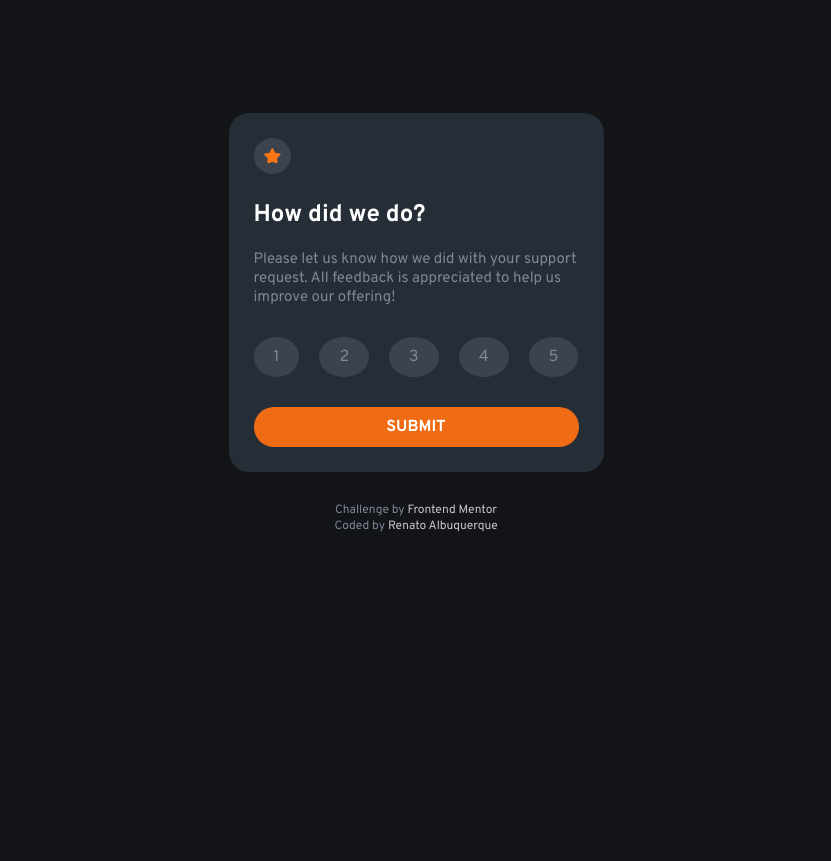
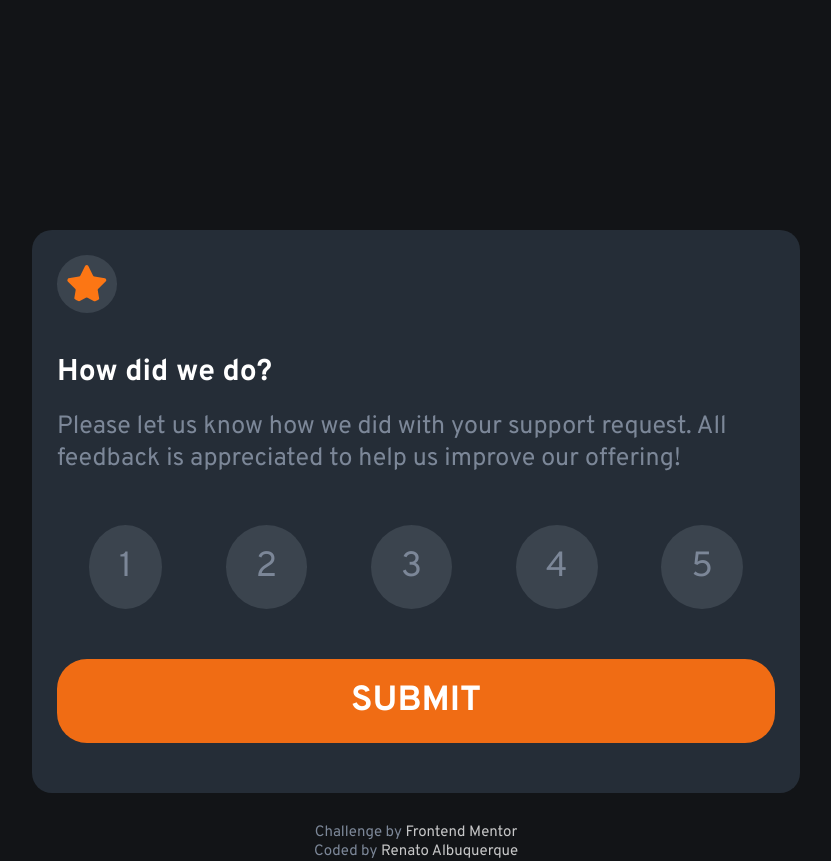
Before and after one commit to renato-albuquerque/interactive-rating-component, a plain HTML site: page index.html in a window 1280 px wide. Shown: the whole page, without its empty margins (224-1055 px from the left). Before the commit the page ends 800 px from the top, so only its background shows below. Drawn offline with Linux system fonts and the light colour scheme.

Commit message:
added @media to desktop version

```diff
--- a/style.css
+++ b/style.css
@@ -173,3 +173,44 @@ footer a:hover {
 }
 
 /* Footer: The same "main page". */
+
+@media (min-width: 1024px) {
+    body {
+        width: 76.8rem;
+    }
+
+    .imageMainPage {
+        width: 6rem;
+    }
+
+    .title {
+        font-size: 3rem;
+        margin-top: 1.5rem;
+    }
+
+    p {
+        font-size: 2.5rem;
+        margin-top: 1.5rem;
+    }
+
+    .allNumbers {
+        justify-content: space-around;
+        margin-top: 5rem;
+        margin-bottom: 5rem;
+    }
+
+    .numbers {
+        font-size: 3.5rem;
+        padding: 2rem 3rem;
+    }
+
+    .btnSubmit {
+        font-size: 3.5rem;
+        padding: 2rem 3rem;
+        margin-bottom: 2.5rem;
+    }
+
+    footer p, footer a {
+        font-size: 1.5rem;
+    }
+}
```
